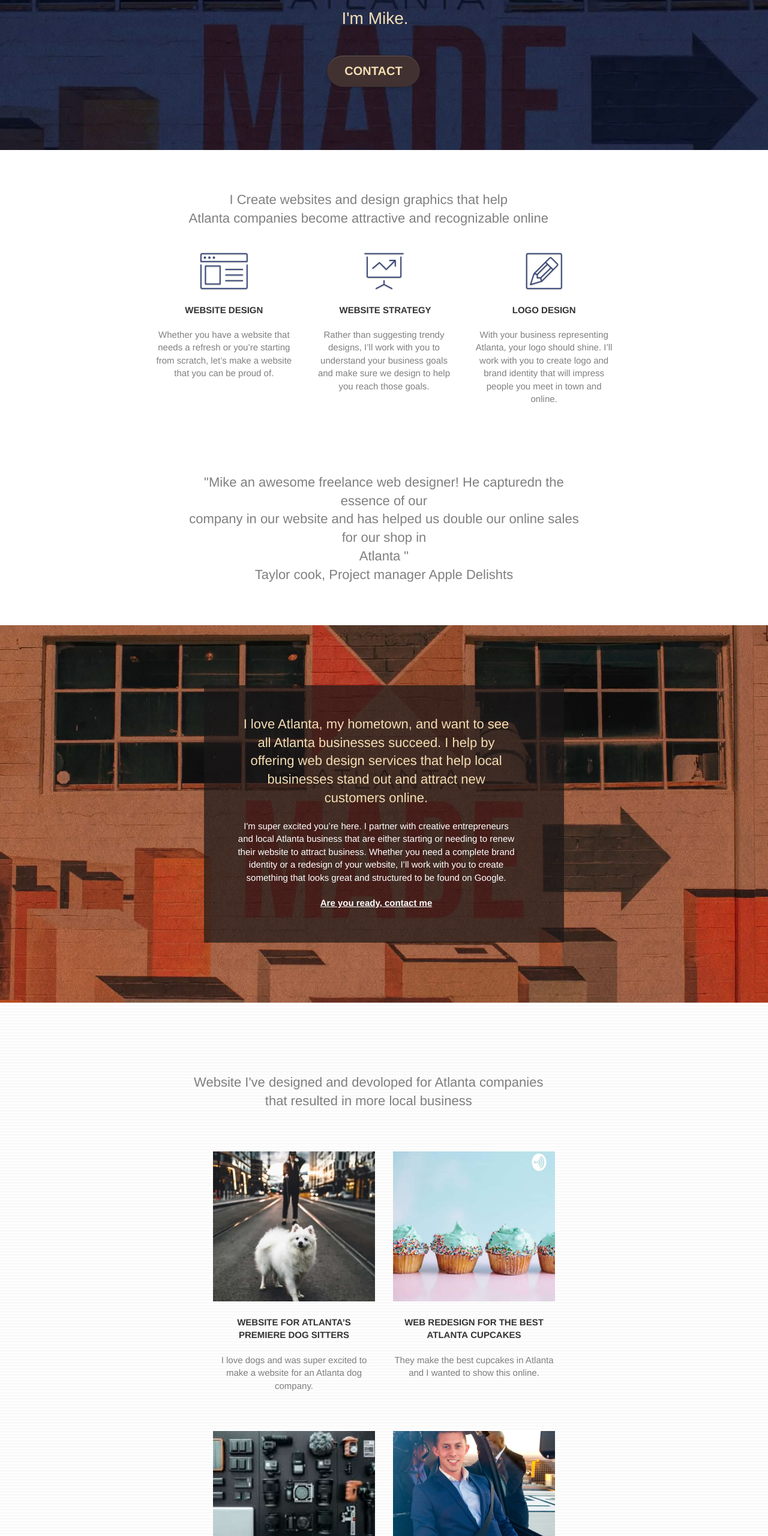
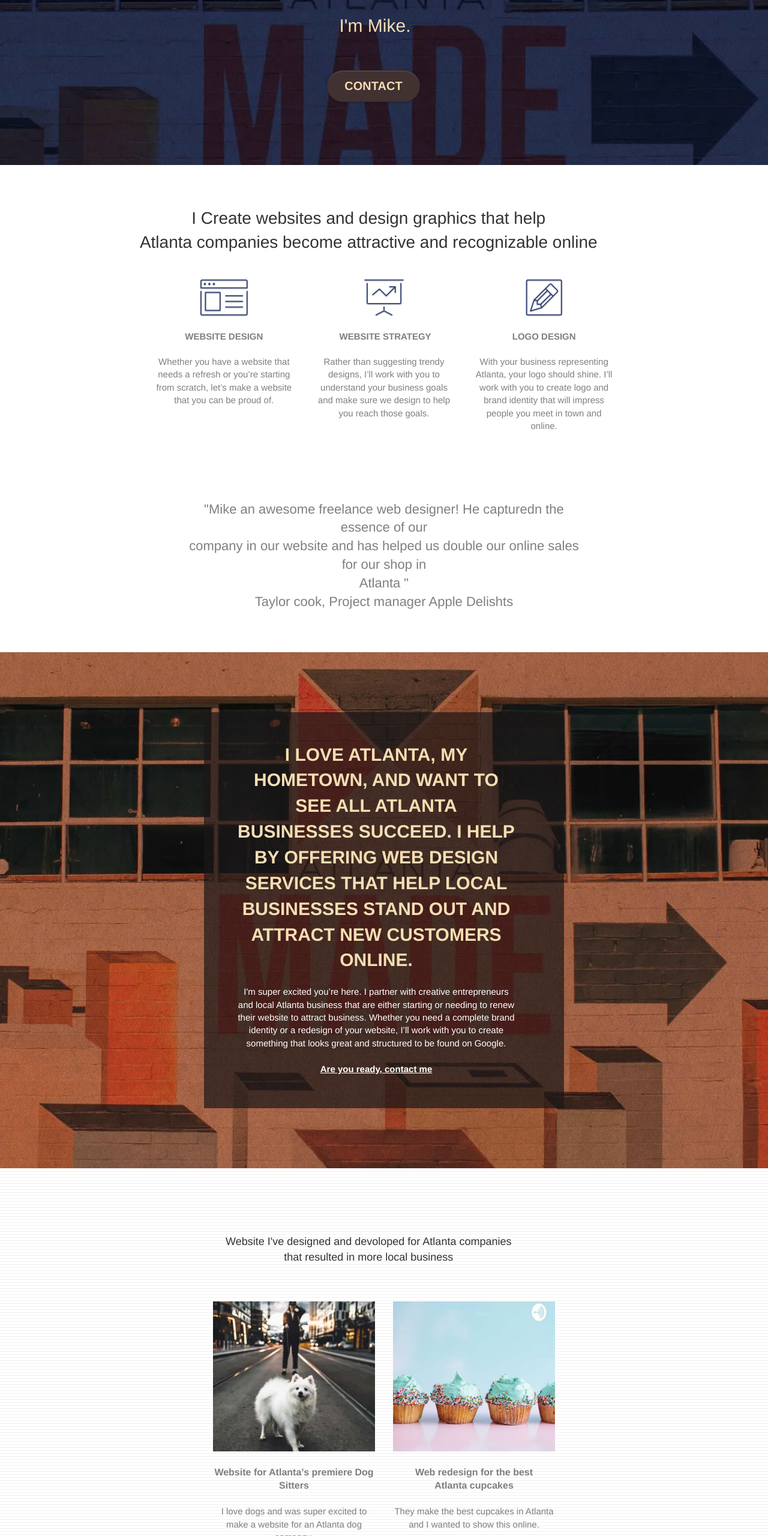
Before and after one commit to alhadary/New-GoMikeDesigns-website, a plain HTML site: page index.html in a window 1280 px wide. Shown: the part 240-2800 px from the top of the page at 60% size. Drawn offline with Linux system fonts and the light colour scheme.

Commit message:
fixing heading levels

```diff
--- a/index.html
+++ b/index.html
@@ -16,7 +16,7 @@
 
 
     <title>GoMikeDesigns</title>
-	<meta name="description" content="Mike designer">
+	<meta name="description" content="Web designer in Atlanta">
 
 
 <!-- Analytics -->
@@ -366,9 +366,9 @@ h1 {
 		<div class="row tight-width-whitespace">
 			<div class="col-sm-12">
 				<img src="img/atlanta-web-designer-mike.webp" class="center-block image-resize-mode" width="100" alt= "mike design agency" />
-				<h1 class="text-center hero-bloc-text tc-white ">
+				<p class="text-center hero-bloc-text tc-white ">
 					I'm Mike.
-				</h1>
+				</p>
 				<div class="text-center">
 					<a href="page2.html" class="btn btn-lg btn-clean btn-rd cta-hero btn-atomic-tangerine" id="cta-hero">Contact</a>
 				</div>
@@ -386,7 +386,7 @@ h1 {
 		<div class="row">
 			<div class="col-sm-12 text-center">
 				<!-- <img alt="web agency, web design, logo design, atlanta agency, mike" src="img/title.png" /> -->
-				<h2>I Create websites and design graphics that help <br> Atlanta companies become attractive and recognizable online</h2>
+				<h1>I Create websites and design graphics that help <br> Atlanta companies become attractive and recognizable online</h1>
 			</div>
 		</div>
 		<div class="row voffset-lg med-width-whitespace">
@@ -394,9 +394,9 @@ h1 {
 				<div class="text-center">
 					<span class="et-icon-browser sm-shadow icon-dark-slate-blue icons icon-lg"></span>
 				</div>
-				<h1 class="mg-md text-center service-header">
+				<p class="mg-md text-center service-header">
 					Website Design
-				</h1>
+				</p>
 				<p class="text-center ">
 					Whether you have a website that needs a refresh or you&rsquo;re starting from scratch, let&rsquo;s make a website that you can be proud of.
 				</p>
@@ -405,9 +405,9 @@ h1 {
 				<div class="text-center">
 					<span class="et-icon-presentation sm-shadow icon-dark-slate-blue icons icon-lg"></span>
 				</div>
-				<h1 class="mg-md text-center service-header">
+				<p class="mg-md text-center service-header">
 					&nbsp;Website Strategy
-				</h1>
+				</p>
 				<p class="text-center ">
 					Rather than suggesting trendy designs, I&rsquo;ll work with you to understand your business goals and make sure we design to help you reach those goals.<br>
 				</p>
@@ -416,9 +416,9 @@ h1 {
 				<div class="text-center">
 					<span class="et-icon-edit sm-shadow icon-dark-slate-blue icons icon-lg"></span>
 				</div>
-				<h1 class="mg-md text-center service-header">
+				<p class="mg-md text-center service-header">
 					Logo Design
-				</h1>
+				</p>
 				<p class="text-center ">
 					With your business representing Atlanta, your logo should shine. I&rsquo;ll work with you to create logo and brand identity that will impress people you meet in town and online.
 				</p>
@@ -444,9 +444,9 @@ h1 {
 	<div class="container bloc-lg">
 		<div class="row tight-width-whitespace black-background">
 			<div class="col-sm-12">
-				<h2 class="mg-md text-center tc-white">
+				<h3 class="mg-md text-center tc-white">
 					I love Atlanta, my hometown, and want to see all Atlanta businesses succeed. I help by offering web design services that help local businesses stand out and attract new customers online.<br>
-				</h2>
+				</h3>
 				<p class="text-center white">
 					I'm super excited you&rsquo;re here. I partner with creative entrepreneurs and local Atlanta business that are either starting or needing to renew their website to attract business. Whether you need a complete brand identity or a redesign of your website, I&rsquo;ll work with you to create something that looks great and structured to be found on Google.<br><br><a class="ltc-white bold-link" href="page2.html">Are you ready, contact me</a><br>
 				</p>
@@ -464,26 +464,26 @@ h1 {
 		<div class="row">
 			<div class="col-sm-12 text-center">
 								<!-- <img alt="web agency, web design, logo design " src="img/title2.png" /> -->
-								<h2>Website I've designed and devoloped for Atlanta companies <br>
-									that resulted in more local business</h2>
+								<h4>Website I've designed and devoloped for Atlanta companies <br>
+									that resulted in more local business</h4>
 
 			</div>
 		</div>
 		<div class="row tight-width-whitespace portfolio-row">
 			<div class="col-sm-6">
 				<a href="#" data-lightbox="img/11.jpg" data-gallery-id="gallery-1" data-caption="Website for Atlanta's Premiere dog salon" data-frame="snapshot-lb"><img src="img/PREMIERE-DOG-SITTERS.jpg" class="img-responsive portfolio-thumb" alt="website for dog salon"/></a>
-				<h3 class="mg-md text-center">
+				<h5 class="mg-md text-center">
 					Website for Atlanta&rsquo;s premiere Dog Sitters
-				</h3>
+				</h5>
 				<p class="text-center">
 					I love dogs and was super excited to make a website for an Atlanta dog company.
 				</p>
 			</div>
 			<div class="col-sm-6">
 				<a href="#" data-lightbox="img/2.jpg" data-gallery-id="gallery-1" data-caption="web redesign for the best cupcakes in Atlanta" data-frame="snapshot-lb"><img src="img/2.jpg" class="img-responsive portfolio-thumb" alt="seo, google, website, internet, web design, design agency website for best cupcakes in atlanta"/></a>
-				<h3 class="mg-md text-center">
+				<h5 class="mg-md text-center">
 					Web redesign for the best Atlanta&nbsp;cupcakes
-				</h3>
+				</h5>
 				<p class="text-center">
 					They make the best cupcakes in Atlanta and I wanted to show this online.
 				</p>
@@ -492,18 +492,18 @@ h1 {
 		<div class="row tight-width-whitespace portfolio-row">
 			<div class="col-sm-6">
 				<a href="#" data-lightbox="img/3.bmp" data-gallery-id="gallery-1" data-caption="New logo and website for Atlanta's best tech gear shop" data-frame="snapshot-lb"><img src="img/3.jpg" class="img-responsive portfolio-thumb" alt="3.jpg" /></a>
-				<h3 class="mg-md text-center">
+				<h5 class="mg-md text-center">
 					New logo and website for Atl + Gear - Atlanta&rsquo;s best tech gear shop
-				</h3>
+				</h5>
 				<p class="text-center">
 					Whenever I&rsquo;m wanting to improve my web design skills, this shop inspires me.
 				</p>
 			</div>
 			<div class="col-sm-6">
 				<a href="#" data-lightbox="img/4.jpeg" data-gallery-id="gallery-1" data-caption="Atlanta's legal website generates 30% more clients after web redesign" data-frame="snapshot-lb"><img src="img/4.webp" class="img-responsive portfolio-thumb" alt="seo, google, website, internet, web design, Atlanta's legal website generates 30% more clients after web redesign" /></a>
-				<h3 class="mg-md text-center">
+				<h5 class="mg-md text-center">
 					Atlanta&rsquo;s legal new website - Generating 30% more law clients with a refresh&nbsp;
-				</h3>
+				</h5>
 				<p class="text-center">
 					A few months ago, I created their new website and it&rsquo;s bringing lots of leads.
 				</p>
@@ -519,9 +519,9 @@ h1 {
 <div class="bloc bgc-dark-slate-blue bg-atlanta-20made-20sign d-bloc bloc-bg-texture texture-paper" id="bloc-5-cta">
 	<div class="container bloc-lg">
 		<div class="row">
-			<h2 class="mg-md text-center tc-white">
+			<h6 class="mg-md text-center tc-white">
 				Ready for a great website? <br>Let&rsquo;s design!
-			</h2>
+			</h6>
 			<div class="col-sm-12 text-center">
 				<a href="page2.html" class="btn btn-atomic-tangerine btn-clean btn-rd btn-lg cta-hero">Contact</a>
 			</div>
--- a/style.css
+++ b/style.css
@@ -459,6 +459,10 @@ nav .caret {
     margin-top: 10px;
     margin-bottom: 20px;
 } */
+.mg-md{
+    font-weight: bold !important;
+    font-size: 16px;
+}
 
 .mg-lg {
     margin-top: 10px;
@@ -786,6 +790,7 @@ h4 {
     font-size: 15px;
     font-weight: 700;
     text-transform: uppercase;
+    font-weight: bold;
 }
 
 .bgc-white {
@@ -802,6 +807,7 @@ h4 {
 
 .tc-white {
     color:wheat!important;
+    font-size: 30px;
 }
 
 .btn-atomic-tangerine {
```
